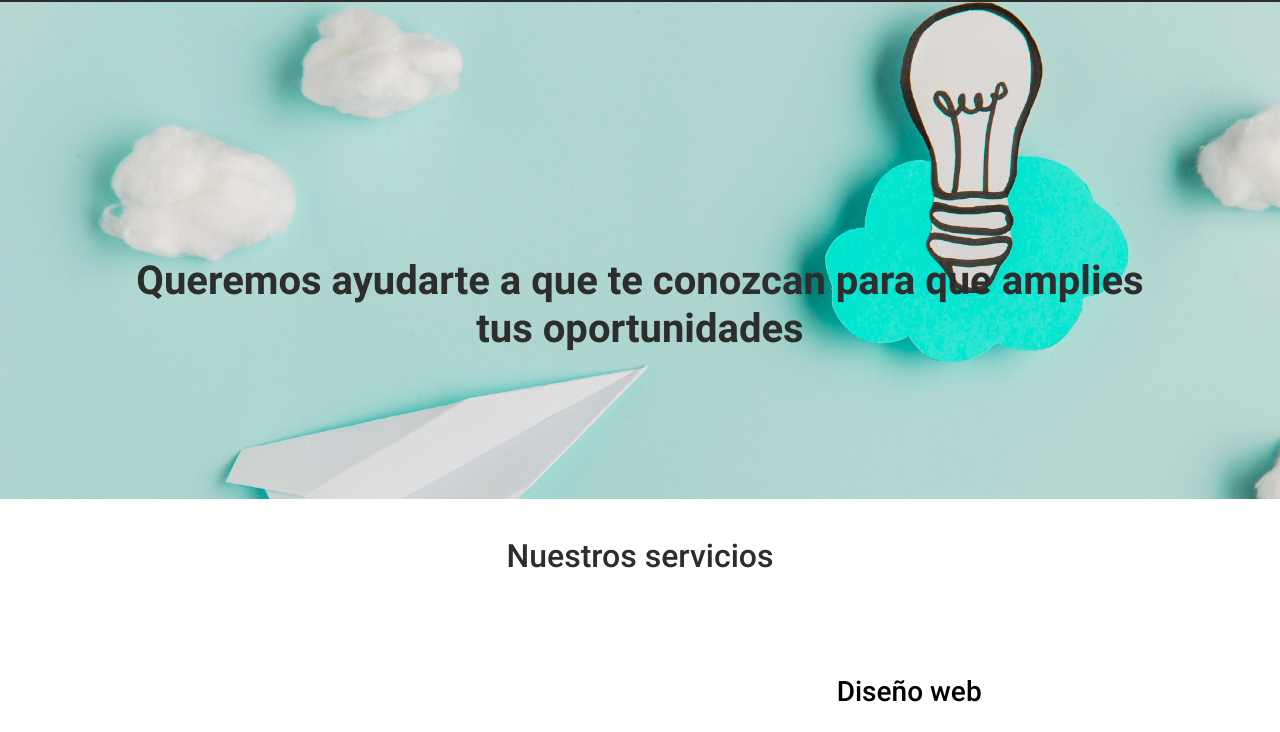
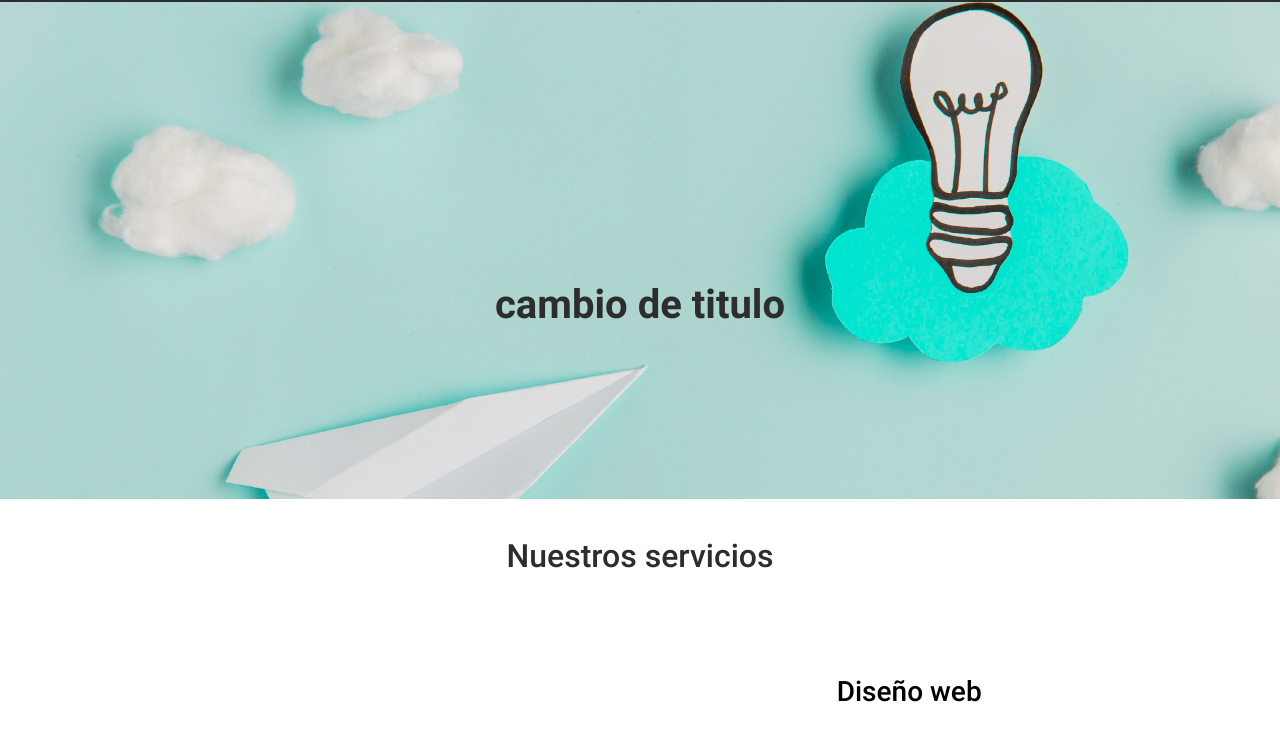
Before and after one commit to sebastianbarcia/Veo-Dise-o, a website: page index.html in a window 1280 px wide. Shown: the part 68-800 px from the top of the page. Drawn offline with Linux system fonts and the light colour scheme.

Commit message:
nuevo titulo index

```diff
--- a/index.html
+++ b/index.html
@@ -48,7 +48,7 @@
 	<main>
 		<section class="diseñoPortada">
 			<img src="assets/fotos/index/index.jpg" width="100%" alt="imagen de portada index" class="img-fluid" >
-			<h1 id="tituloIndex">Queremos ayudarte a que te conozcan para que amplies tus oportunidades</h1>
+			<h1 id="tituloIndex">cambio de titulo</h1>
 		</section>
 		<section class="seccionServicios">
 			<h2>Nuestros servicios</h2>
```
